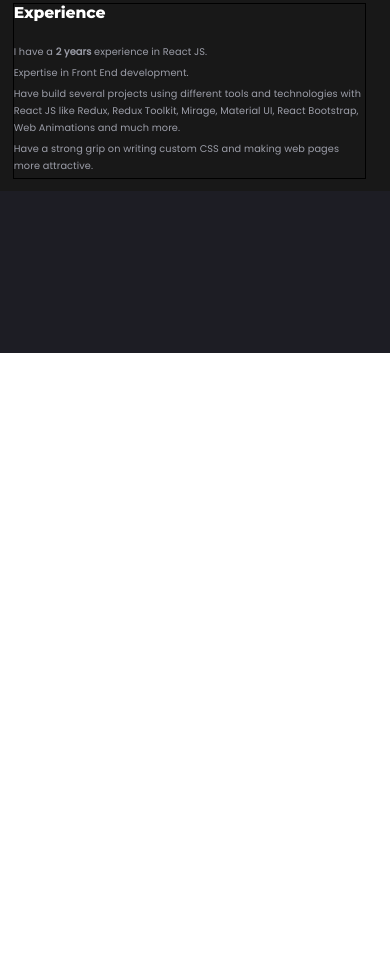
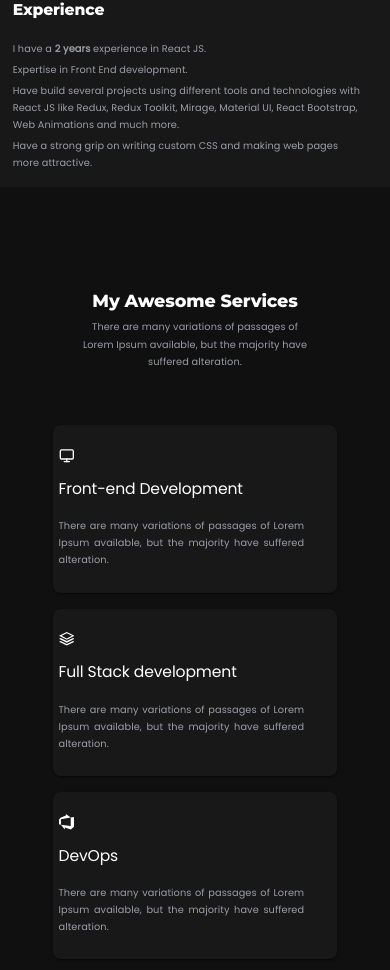
Before and after one commit to faiz260/My-Portfolio, a React (Create React App) app: page / in a window 390 px wide. Shown: the part 1617-2587 px from the top of the page. Before the commit the page ends 1970 px from the top, so only its background shows below. Built offline with nearby package versions, Linux system fonts and the light colour scheme.

Commit message:
Services Section added

```diff
--- a/package.json
+++ b/package.json
@@ -29,7 +29,6 @@
   "browserslist": {
     "production": [
       ">0.2%",
-      "not dead",
       "not op_mini all"
     ],
     "development": [
--- a/src/App.js
+++ b/src/App.js
@@ -3,6 +3,7 @@ import "./App.css";
 import Navbar from "./Components/Navbar/Navbar";
 import Home from "./Components/Home/Home";
 import About from "./Components/About/About";
+import Service from "./Components/Service/Service";
 
 function App() {
   return (
@@ -10,6 +11,7 @@ function App() {
       <Navbar />
       <Home />
       <About />
+      <Service />
     </div>
   );
 }
--- a/src/Components/About/About.css
+++ b/src/Components/About/About.css
@@ -111,7 +111,6 @@
   .education {
     align-items: center;
     justify-content: center;
-    border: 1px solid;
   }
   .edu_text {
     font-size: 2vw !important;
--- a/src/Components/Navbar/Navbar.css
+++ b/src/Components/Navbar/Navbar.css
@@ -33,6 +33,8 @@
 .link:hover {
   color: #f90048;
   border-bottom: 2px solid #f90048;
+  transition: 0.2s ease-in-out;
+  transform: translateY(3px) !important;
 }
 .social_links {
   display: flex;
@@ -44,9 +46,19 @@
   color: white;
   font-size: 1.3rem;
 }
+.social_icon:hover{
+  color: #f90048;
+}
 .nav_contact_button {
+  color: #f90048 !important;
+  border: 1px solid #f90048 !important;
+}
+.nav_contact_button:hover {
+  transition: 0.2s ease-in-out;
+  background-color: #f90048 !important;
   color: white !important;
   border: 1px solid white !important;
+  transform: translateY(-2px) !important;
 }
 @media (max-width: 600px) {
   .social_links {
--- /dev/null
+++ b/src/Components/Service/Service.css
@@ -0,0 +1,135 @@
+.service {
+  background-color: #101010;
+  display: flex;
+  flex-direction: column;
+  align-items: center;
+  justify-content: center;
+  padding: 2vw;
+}
+.service_header {
+  height: 40vw;
+  display: flex;
+  align-items: center;
+  justify-content: center;
+  flex-direction: column;
+}
+.service_head {
+  color: white !important;
+  font-weight: 900 !important;
+  font-size: 4.5vw !important;
+  font-family: "Montserrat", sans-serif !important;
+  margin-bottom: 2vw !important;
+}
+
+.service_text {
+  color: #c8cbdabf !important;
+  font-family: Poppins !important;
+  margin-bottom: 1vw !important;
+  font-size: 1.6vw !important;
+  width: 50%;
+  text-align: center;
+}
+.service_cards {
+  display: flex;
+  align-items: center;
+  justify-content: space-around;
+  flex-wrap: wrap;
+  width: 95vw;
+  margin-top: -3vw;
+}
+.card {
+  height: 25vw;
+  width: 25vw;
+  background-color: #181818 !important;
+  border-radius: 2vw !important;
+  display: flex;
+  flex-direction: column;
+  align-items: flex-start;
+  justify-content: space-evenly;
+  padding: 1.5vw;
+}
+.card_head {
+  color: white !important;
+  font-weight: 400 !important;
+  font-size: 2.5vw !important;
+  font-family: "Poppins", sans-serif !important;
+  margin-bottom: 1vw !important;
+}
+.card_text {
+  color: #c8cbdabf !important;
+  font-family: Poppins !important;
+  margin-bottom: 1vw !important;
+  font-size: 1.5vw !important;
+  width: 90%;
+  text-align: justify;
+}
+.card_icon {
+  color: white;
+  font-size: 4vw !important;
+  width: 4vw !important;
+}
+.card:hover {
+  background-image: linear-gradient(
+    90deg,
+    hsl(3deg 93% 51%),
+    hsl(337deg 93% 49%)
+  ) !important;
+  cursor: pointer;
+  transition: 0.3s ease-in-out !important;
+  transform: translateY(-1vw) !important;
+}
+
+@media (max-width: 900px) {
+  .card {
+    width: 30vw;
+    height: 30vw;
+    margin: 2vw;
+  }
+}
+@media (max-width: 700px) {
+  .service_text {
+    font-size: 1.9vw !important;
+  }
+  .card_text {
+    font-size: 2vw !important;
+  }
+  .card_head {
+    font-size: 4vw !important;
+  }
+  .card {
+    width: 50vw;
+    height: 40vw;
+    margin: 2vw;
+  }
+  .card_icon {
+    font-size: 5vw !important;
+    width: 5vw;
+  }
+}
+@media (max-width: 600px) {
+  .service_text {
+    font-size: 1.9vw !important;
+    width: 60%;
+  }
+  .service_header {
+    height: 50vw;
+    padding-top: 10vw;
+  }
+  .card {
+    width: 70vw;
+    height: 40vw;
+    margin: 2vw;
+  }
+  .card_text {
+    font-size: 2.5vw !important;
+  }
+}
+@media (max-width: 400px) {
+  .service_text {
+    font-size: 2.5vw !important;
+    width: 60%;
+  }
+  .card_text {
+    font-size: 2.5vw !important;
+  }
+}
--- /dev/null
+++ b/src/Components/Service/Service.jsx
@@ -0,0 +1,56 @@
+import React from "react";
+import { Typography, Paper } from "@material-ui/core";
+import "./Service.css";
+import { FiMonitor } from "react-icons/fi";
+import { ImStack } from "react-icons/im";
+import { SiAzuredevops } from "react-icons/si";
+
+function Service() {
+  return (
+    <div className="service" id="Service">
+      <div className="service_header">
+        <Typography variant="h2" className="service_head">
+          My Awesome Services
+        </Typography>
+        <Typography variant="subtitle1" className="service_text">
+          There are many variations of passages of Lorem Ipsum available, but
+          the majority have suffered alteration.
+        </Typography>
+      </div>
+      <div className="service_cards">
+        <Paper variant={2} className="card">
+          <FiMonitor className="card_icon" />
+          <Typography variant="h2" className="card_head">
+            Front-end Development
+          </Typography>
+          <Typography variant="subtitle1" className="card_text">
+            There are many variations of passages of Lorem Ipsum available, but
+            the majority have suffered alteration.
+          </Typography>
+        </Paper>
+        <Paper variant={2} className="card">
+          <ImStack className="card_icon" />
+          <Typography variant="h2" className="card_head">
+            Full Stack development
+          </Typography>
+          <Typography variant="subtitle1" className="card_text">
+            There are many variations of passages of Lorem Ipsum available, but
+            the majority have suffered alteration.
+          </Typography>
+        </Paper>
+        <Paper variant={2} className="card">
+          <SiAzuredevops className="card_icon" />
+          <Typography variant="h2" className="card_head">
+            DevOps
+          </Typography>
+          <Typography variant="subtitle1" className="card_text">
+            There are many variations of passages of Lorem Ipsum available, but
+            the majority have suffered alteration.
+          </Typography>
+        </Paper>
+      </div>
+    </div>
+  );
+}
+
+export default Service;
```
